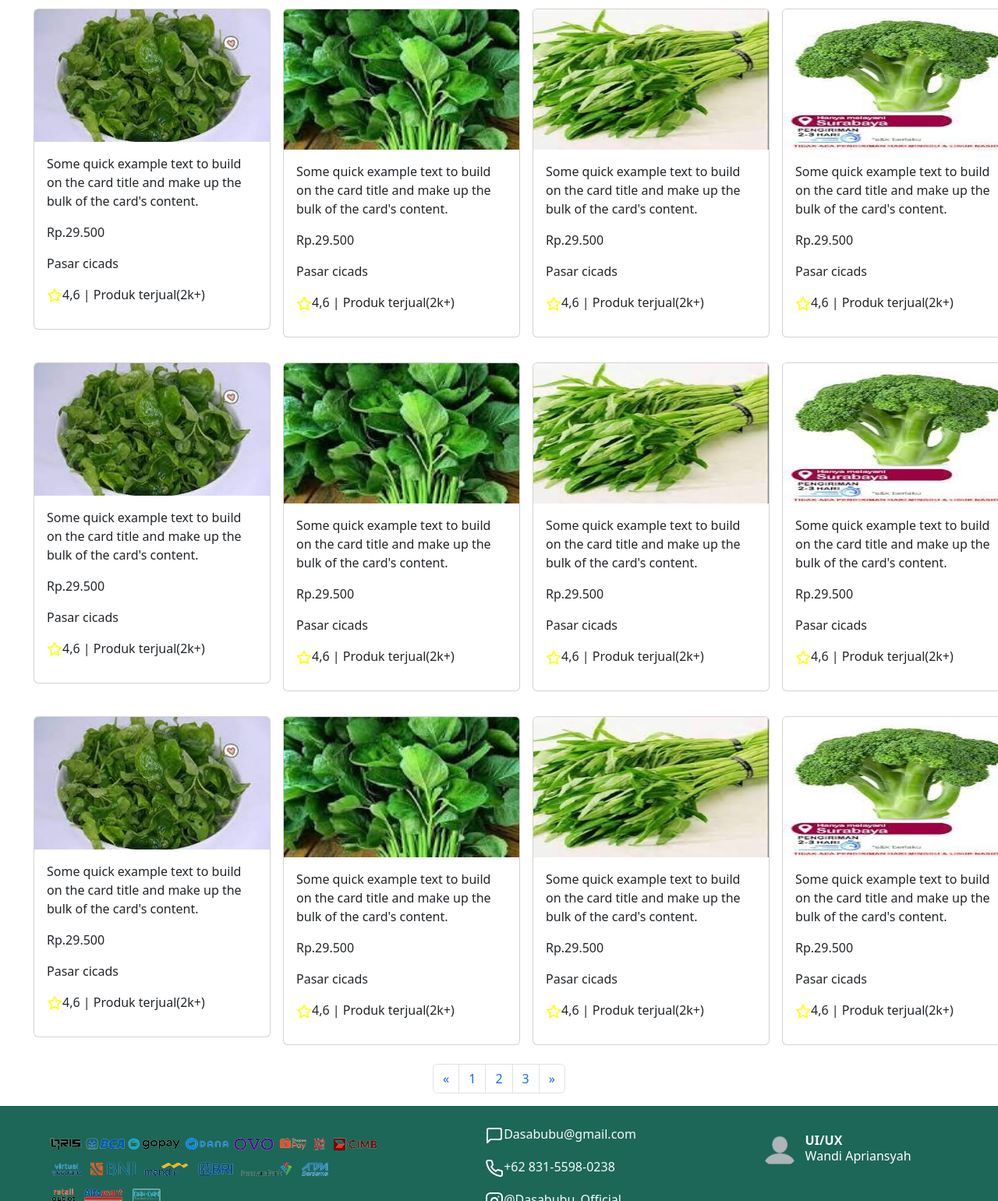
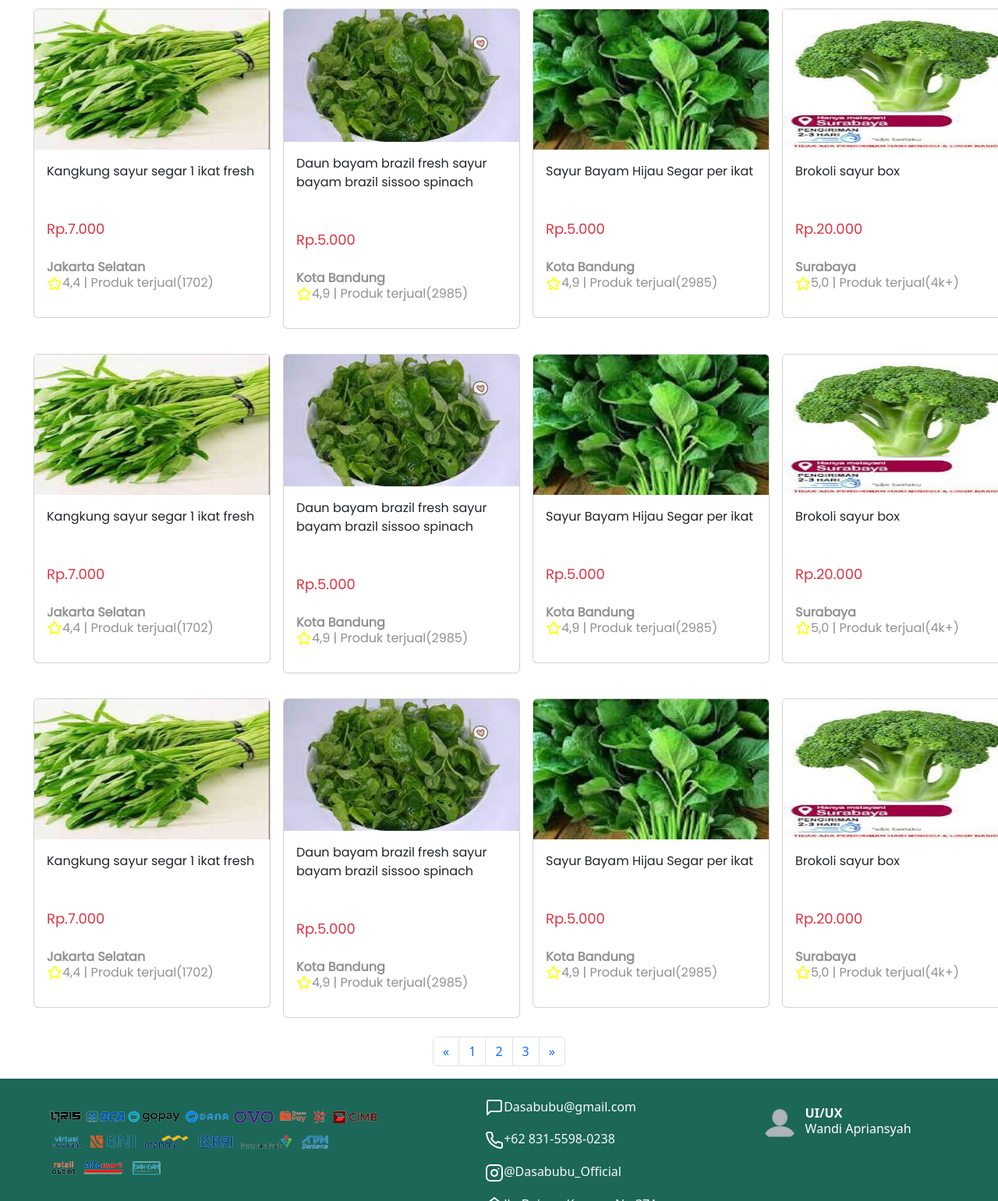
Before and after one commit to Wandiapriansyah/Dasabubu, a plain HTML site: page Dasabubu/index.html in a window 1280 px wide. Shown: the part 546-2087 px from the top of the page at 78% size. Drawn offline with nearby package versions, Linux system fonts and the light colour scheme; a web font is replaced by a local one.

Commit message:
update 1.1

```diff
--- a/Dasabubu/index.html
+++ b/Dasabubu/index.html
@@ -4,6 +4,9 @@
     <meta charset="utf-8">
     <meta name="viewport" content="width=device-width, initial-scale=1">
     <title>Dasabubu</title>
+    <link rel="preconnect" href="https://fonts.googleapis.com">
+<link rel="preconnect" href="https://fonts.gstatic.com" crossorigin>
+<link href="https://fonts.googleapis.com/css2?family=Karantina&family=Montserrat&family=Poppins&display=swap" rel="stylesheet">
     <link rel="preconnect" href="https://fonts.googleapis.com">
     <link rel="preconnect" href="https://fonts.gstatic.com" crossorigin>
     <link href="https://fonts.googleapis.com/css2?family=Karantina&family=Montserrat&display=swap" rel="stylesheet">
@@ -100,46 +103,46 @@
 
     <div class="d-flex flex-row mb-3" style="margin-left: 35px;">
       <div class="p-2">
-        <div class="card" style="width: 19rem;">
-          <img src="asset/gambar/bayam braxil.jpeg" style="max-height: 180px;" class="card-img-top">
+        <div class="card" style="width: 19rem; font-family: poppins;">
+          <img src="asset/gambar/kangkung.jpeg" style="max-height: 180px;" class="card-img-top">
           <div class="card-body">
-            <p class="card-text">Some quick example text to build on the card title and make up the bulk of the card's content.</p>
-            <p>Rp.29.500</p>
-            <p>Pasar cicads</p>
-            <p><img src="asset/vector/star.svg" style="width: 20px;">4,6 | Produk terjual(2k+)</p>
+            <p class="card-text">Kangkung sayur segar 1 ikat fresh</p>
+            <p class="text-danger fw-regular mt-5" style="font-size: 18px;">Rp.7.000</p>
+            <p class="fw-semibold opacity-50 mt-4">Jakarta Selatan</p>
+            <p class="fw-normal" style="margin-top: -20px; font-size: 16px;"><img src="asset/vector/star.svg" style="width: 20px;"><span class="opacity-50">4,4 | Produk terjual(1702)</span></p>
           </div>
         </div>
       </div>
       <div class="p-2">
-        <div class="card" style="width: 19rem;">
-          <img src="asset/gambar/bayam.jpeg" style="max-height: 180px;" class="card-img-top">
+        <div class="card" style="width: 19rem; font-family: poppins;">
+          <img src="asset/gambar/bayam braxil.jpeg" style="max-height: 180px;" class="card-img-top">
           <div class="card-body">
-            <p class="card-text">Some quick example text to build on the card title and make up the bulk of the card's content.</p>
-            <p>Rp.29.500</p>
-            <p>Pasar cicads</p>
-            <p><img src="asset/vector/star.svg" style="width: 20px;">4,6 | Produk terjual(2k+)</p>
+            <p class="card-text">Daun bayam brazil fresh sayur bayam brazil sissoo spinach</p>
+            <p class="text-danger fw-regular mt-5" style="font-size: 18px;">Rp.5.000</p>
+            <p class="fw-semibold opacity-50 mt-4">Kota Bandung</p>
+            <p class="fw-normal" style="margin-top: -20px; font-size: 16px;"><img src="asset/vector/star.svg" style="width: 20px;"><span class="opacity-50">4,9 | Produk terjual(2985)</span></p>
           </div>
         </div>
       </div>
       <div class="p-2">
-        <div class="card" style="width: 19rem;">
-          <img src="asset/gambar/kangkung.jpeg" style="max-height: 180px;" class="card-img-top">
+        <div class="card" style="width: 19rem; font-family: poppins;">
+          <img src="asset/gambar/bayam.jpeg" style="max-height: 180px;" class="card-img-top">
           <div class="card-body">
-            <p class="card-text">Some quick example text to build on the card title and make up the bulk of the card's content.</p>
-            <p>Rp.29.500</p>
-            <p>Pasar cicads</p>
-            <p><img src="asset/vector/star.svg" style="width: 20px;">4,6 | Produk terjual(2k+)</p>
+            <p class="card-text">Sayur Bayam Hijau Segar per ikat</p>
+            <p class="text-danger fw-regular mt-5" style="font-size: 18px;">Rp.5.000</p>
+            <p class="fw-semibold opacity-50 mt-4">Kota Bandung</p>
+            <p class="fw-normal" style="margin-top: -20px; font-size: 16px;"><img src="asset/vector/star.svg" style="width: 20px;"><span class="opacity-50">4,9 | Produk terjual(2985)</span></p>
           </div>
         </div>
       </div>
       <div class="p-2">
-        <div class="card" style="width: 19rem;">
+        <div class="card" style="width: 19rem; font-family: poppins;">
           <img src="asset/gambar/brokoli.jpeg" style="max-height: 180px;" class="card-img-top">
           <div class="card-body">
-            <p class="card-text">Some quick example text to build on the card title and make up the bulk of the card's content.</p>
-            <p>Rp.29.500</p>
-            <p>Pasar cicads</p>
-            <p><img src="asset/vector/star.svg" style="width: 20px;">4,6 | Produk terjual(2k+)</p>
+            <p class="card-text">Brokoli sayur box</p>
+            <p class="text-danger fw-regular mt-5" style="font-size: 18px;">Rp.20.000</p>
+            <p class="fw-semibold opacity-50 mt-4">Surabaya</p>
+            <p class="fw-normal" style="margin-top: -20px; font-size: 16px;"><img src="asset/vector/star.svg" style="width: 20px;"><span class="opacity-50">5,0 | Produk terjual(4k+)</span></p>
           </div>
         </div>
       </div>
@@ -147,97 +150,99 @@
 
     <div class="d-flex flex-row mb-3" style="margin-left: 35px;">
       <div class="p-2">
-        <div class="card" style="width: 19rem;">
-          <img src="asset/gambar/bayam braxil.jpeg" style="max-height: 180px;" class="card-img-top">
+        <div class="card" style="width: 19rem; font-family: poppins;">
+          <img src="asset/gambar/kangkung.jpeg" style="max-height: 180px;" class="card-img-top">
           <div class="card-body">
-            <p class="card-text">Some quick example text to build on the card title and make up the bulk of the card's content.</p>
-            <p>Rp.29.500</p>
-            <p>Pasar cicads</p>
-            <p><img src="asset/vector/star.svg" style="width: 20px;">4,6 | Produk terjual(2k+)</p>
+            <p class="card-text">Kangkung sayur segar 1 ikat fresh</p>
+            <p class="text-danger fw-regular mt-5" style="font-size: 18px;">Rp.7.000</p>
+            <p class="fw-semibold opacity-50 mt-4">Jakarta Selatan</p>
+            <p class="fw-normal" style="margin-top: -20px; font-size: 16px;"><img src="asset/vector/star.svg" style="width: 20px;"><span class="opacity-50">4,4 | Produk terjual(1702)</span></p>
           </div>
         </div>
       </div>
       <div class="p-2">
-        <div class="card" style="width: 19rem;">
-          <img src="asset/gambar/bayam.jpeg" style="max-height: 180px;" class="card-img-top">
+        <div class="card" style="width: 19rem; font-family: poppins;">
+          <img src="asset/gambar/bayam braxil.jpeg" style="max-height: 180px;" class="card-img-top">
           <div class="card-body">
-            <p class="card-text">Some quick example text to build on the card title and make up the bulk of the card's content.</p>
-            <p>Rp.29.500</p>
-            <p>Pasar cicads</p>
-            <p><img src="asset/vector/star.svg" style="width: 20px;">4,6 | Produk terjual(2k+)</p>
+            <p class="card-text">Daun bayam brazil fresh sayur bayam brazil sissoo spinach</p>
+            <p class="text-danger fw-regular mt-5" style="font-size: 18px;">Rp.5.000</p>
+            <p class="fw-semibold opacity-50 mt-4">Kota Bandung</p>
+            <p class="fw-normal" style="margin-top: -20px; font-size: 16px;"><img src="asset/vector/star.svg" style="width: 20px;"><span class="opacity-50">4,9 | Produk terjual(2985)</span></p>
           </div>
         </div>
       </div>
       <div class="p-2">
-        <div class="card" style="width: 19rem;">
-          <img src="asset/gambar/kangkung.jpeg" style="max-height: 180px;" class="card-img-top">
+        <div class="card" style="width: 19rem; font-family: poppins;">
+          <img src="asset/gambar/bayam.jpeg" style="max-height: 180px;" class="card-img-top">
           <div class="card-body">
-            <p class="card-text">Some quick example text to build on the card title and make up the bulk of the card's content.</p>
-            <p>Rp.29.500</p>
-            <p>Pasar cicads</p>
-            <p><img src="asset/vector/star.svg" style="width: 20px;">4,6 | Produk terjual(2k+)</p>
+            <p class="card-text">Sayur Bayam Hijau Segar per ikat</p>
+            <p class="text-danger fw-regular mt-5" style="font-size: 18px;">Rp.5.000</p>
+            <p class="fw-semibold opacity-50 mt-4">Kota Bandung</p>
+            <p class="fw-normal" style="margin-top: -20px; font-size: 16px;"><img src="asset/vector/star.svg" style="width: 20px;"><span class="opacity-50">4,9 | Produk terjual(2985)</span></p>
           </div>
         </div>
       </div>
       <div class="p-2">
-        <div class="card" style="width: 19rem;">
+        <div class="card" style="width: 19rem; font-family: poppins;">
           <img src="asset/gambar/brokoli.jpeg" style="max-height: 180px;" class="card-img-top">
           <div class="card-body">
-            <p class="card-text">Some quick example text to build on the card title and make up the bulk of the card's content.</p>
-            <p>Rp.29.500</p>
-            <p>Pasar cicads</p>
-            <p><img src="asset/vector/star.svg" style="width: 20px;">4,6 | Produk terjual(2k+)</p>
+            <p class="card-text">Brokoli sayur box</p>
+            <p class="text-danger fw-regular mt-5" style="font-size: 18px;">Rp.20.000</p>
+            <p class="fw-semibold opacity-50 mt-4">Surabaya</p>
+            <p class="fw-normal" style="margin-top: -20px; font-size: 16px;"><img src="asset/vector/star.svg" style="width: 20px;"><span class="opacity-50">5,0 | Produk terjual(4k+)</span></p>
           </div>
         </div>
       </div>
     </div>
 
+
     <div class="d-flex flex-row mb-3" style="margin-left: 35px;">
       <div class="p-2">
-        <div class="card" style="width: 19rem;">
-          <img src="asset/gambar/bayam braxil.jpeg" style="max-height: 180px;" class="card-img-top">
+        <div class="card" style="width: 19rem; font-family: poppins;">
+          <img src="asset/gambar/kangkung.jpeg" style="max-height: 180px;" class="card-img-top">
           <div class="card-body">
-            <p class="card-text">Some quick example text to build on the card title and make up the bulk of the card's content.</p>
-            <p>Rp.29.500</p>
-            <p>Pasar cicads</p>
-            <p><img src="asset/vector/star.svg" style="width: 20px;">4,6 | Produk terjual(2k+)</p>
+            <p class="card-text">Kangkung sayur segar 1 ikat fresh</p>
+            <p class="text-danger fw-regular mt-5" style="font-size: 18px;">Rp.7.000</p>
+            <p class="fw-semibold opacity-50 mt-4">Jakarta Selatan</p>
+            <p class="fw-normal" style="margin-top: -20px; font-size: 16px;"><img src="asset/vector/star.svg" style="width: 20px;"><span class="opacity-50">4,4 | Produk terjual(1702)</span></p>
           </div>
         </div>
       </div>
       <div class="p-2">
-        <div class="card" style="width: 19rem;">
-          <img src="asset/gambar/bayam.jpeg" style="max-height: 180px;" class="card-img-top">
+        <div class="card" style="width: 19rem; font-family: poppins;">
+          <img src="asset/gambar/bayam braxil.jpeg" style="max-height: 180px;" class="card-img-top">
           <div class="card-body">
-            <p class="card-text">Some quick example text to build on the card title and make up the bulk of the card's content.</p>
-            <p>Rp.29.500</p>
-            <p>Pasar cicads</p>
-            <p><img src="asset/vector/star.svg" style="width: 20px;">4,6 | Produk terjual(2k+)</p>
+            <p class="card-text">Daun bayam brazil fresh sayur bayam brazil sissoo spinach</p>
+            <p class="text-danger fw-regular mt-5" style="font-size: 18px;">Rp.5.000</p>
+            <p class="fw-semibold opacity-50 mt-4">Kota Bandung</p>
+            <p class="fw-normal" style="margin-top: -20px; font-size: 16px;"><img src="asset/vector/star.svg" style="width: 20px;"><span class="opacity-50">4,9 | Produk terjual(2985)</span></p>
           </div>
         </div>
       </div>
       <div class="p-2">
-        <div class="card" style="width: 19rem;">
-          <img src="asset/gambar/kangkung.jpeg" style="max-height: 180px;" class="card-img-top">
+        <div class="card" style="width: 19rem; font-family: poppins;">
+          <img src="asset/gambar/bayam.jpeg" style="max-height: 180px;" class="card-img-top">
           <div class="card-body">
-            <p class="card-text">Some quick example text to build on the card title and make up the bulk of the card's content.</p>
-            <p>Rp.29.500</p>
-            <p>Pasar cicads</p>
-            <p><img src="asset/vector/star.svg" style="width: 20px;">4,6 | Produk terjual(2k+)</p>
+            <p class="card-text">Sayur Bayam Hijau Segar per ikat</p>
+            <p class="text-danger fw-regular mt-5" style="font-size: 18px;">Rp.5.000</p>
+            <p class="fw-semibold opacity-50 mt-4">Kota Bandung</p>
+            <p class="fw-normal" style="margin-top: -20px; font-size: 16px;"><img src="asset/vector/star.svg" style="width: 20px;"><span class="opacity-50">4,9 | Produk terjual(2985)</span></p>
           </div>
         </div>
       </div>
       <div class="p-2">
-        <div class="card" style="width: 19rem;">
+        <div class="card" style="width: 19rem; font-family: poppins;">
           <img src="asset/gambar/brokoli.jpeg" style="max-height: 180px;" class="card-img-top">
           <div class="card-body">
-            <p class="card-text">Some quick example text to build on the card title and make up the bulk of the card's content.</p>
-            <p>Rp.29.500</p>
-            <p>Pasar cicads</p>
-            <p><img src="asset/vector/star.svg" style="width: 20px;">4,6 | Produk terjual(2k+)</p>
+            <p class="card-text">Brokoli sayur box</p>
+            <p class="text-danger fw-regular mt-5" style="font-size: 18px;">Rp.20.000</p>
+            <p class="fw-semibold opacity-50 mt-4">Surabaya</p>
+            <p class="fw-normal" style="margin-top: -20px; font-size: 16px;"><img src="asset/vector/star.svg" style="width: 20px;"><span class="opacity-50">5,0 | Produk terjual(4k+)</span></p>
           </div>
         </div>
       </div>
     </div>
+
 
 
 
```
